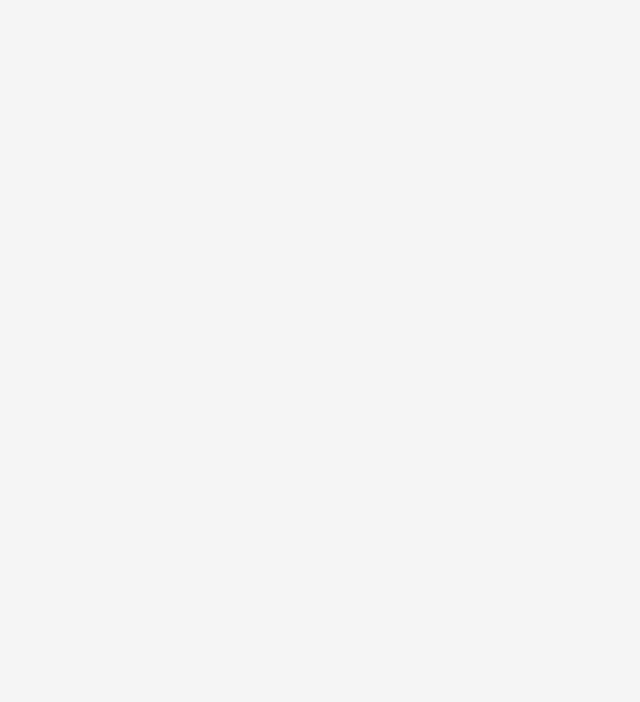
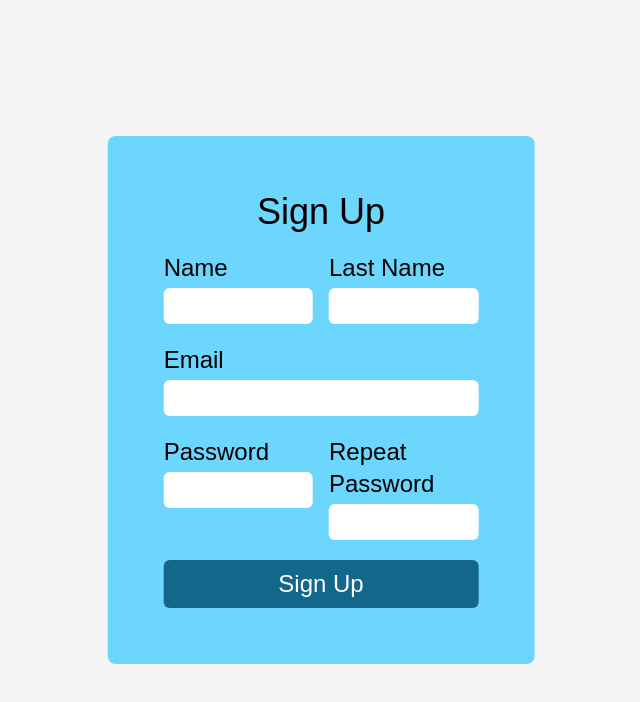
Before and after one commit to ARQUI-SOFTWARE-EMERGENTES/papervault-app, an Angular app: page /register in a window 1280 px wide. Before the commit this address led to /. Shown: the top 702 px of the page, without its empty margins (319-959 px from the left). Built offline with nearby package versions, Linux system fonts and the light colour scheme; a web font is replaced by a local one.

Commit message:
feat: add register component

```diff
--- a/src/app/app.routes.ts
+++ b/src/app/app.routes.ts
@@ -1,6 +1,8 @@
 import { Routes } from '@angular/router';
 import { LoginComponent } from './login/login.component';
+import { RegisterComponent } from './register/register.component';
 
 export const routes: Routes = [
     { path: 'login', component: LoginComponent },
+    { path: 'register', component: RegisterComponent },
 ];
--- /dev/null
+++ b/src/app/register/register.component.html
@@ -0,0 +1,30 @@
+<div class="bg-primary absolute top-1/2 left-1/2 transform -translate-x-1/2 -translate-y-1/2 p-14 w-1/3 rounded-lg" >
+    <h1 class="text-center text-4xl">Sign Up</h1>
+    <form class="mt-5 flex flex-col gap-5">
+        <div class="flex gap-4">
+            <div class="flex flex-col gap-1 w-full">
+                <label for="name" class="text-2xl">Name</label>
+                <input type="text" id="name" formControlName="name" class="rounded-md h-9 w-full">
+            </div>
+            <div class="flex flex-col gap-1 w-full">
+                <label for="lastname" class="text-2xl">Last Name</label>
+                <input type="text" id="lastname" formControlName="lastname" class="rounded-md h-9 w-full">
+            </div>
+        </div>
+        <div class="flex flex-col gap-1">
+            <label for="email" class="text-2xl">Email</label>
+            <input type="email" id="email" formControlName="email" class="rounded-md h-9 w-full">
+        </div>
+        <div class="flex gap-4">
+            <div class="flex flex-col gap-1 w-full">
+                <label for="password" class="text-2xl">Password</label>
+                <input type="password" id="password" formControlName="password" class="rounded-md h-9 w-full">
+            </div>
+            <div class="flex flex-col gap-1 w-full">
+                <label for="repeat-password" class="text-2xl">Repeat Password</label>
+                <input type="password" id="repeat-password" formControlName="repeat-password" class="rounded-md h-9 w-full">
+            </div>
+        </div>
+        <button type="submit" class="text-2xl bg-secondary rounded-md text-white p-2">Sign Up</button>
+    </form>
+</div>
```
Also changed, not shown: src/app/register/register.component.ts (added, +12 -0 lines), src/app/register/register.component.css (added), 1 other file (tests, documents, lock files or other folders).
